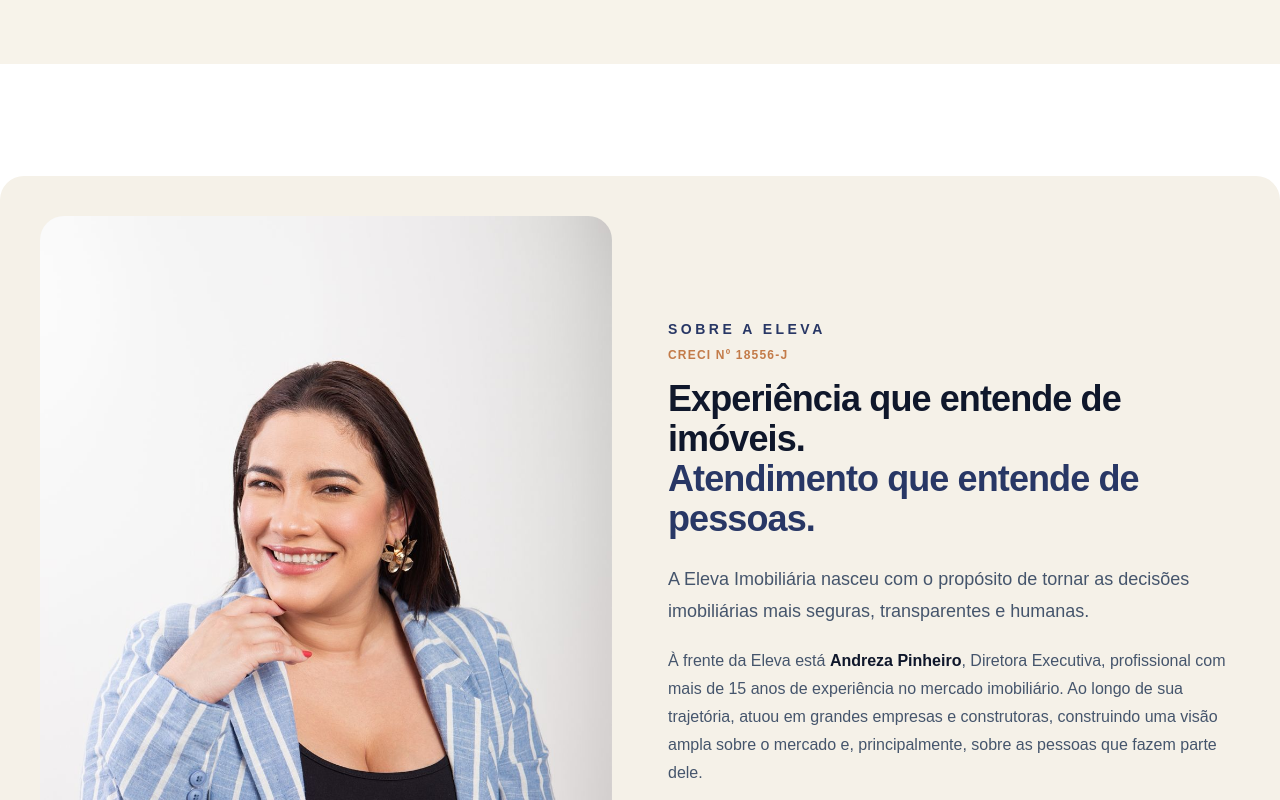
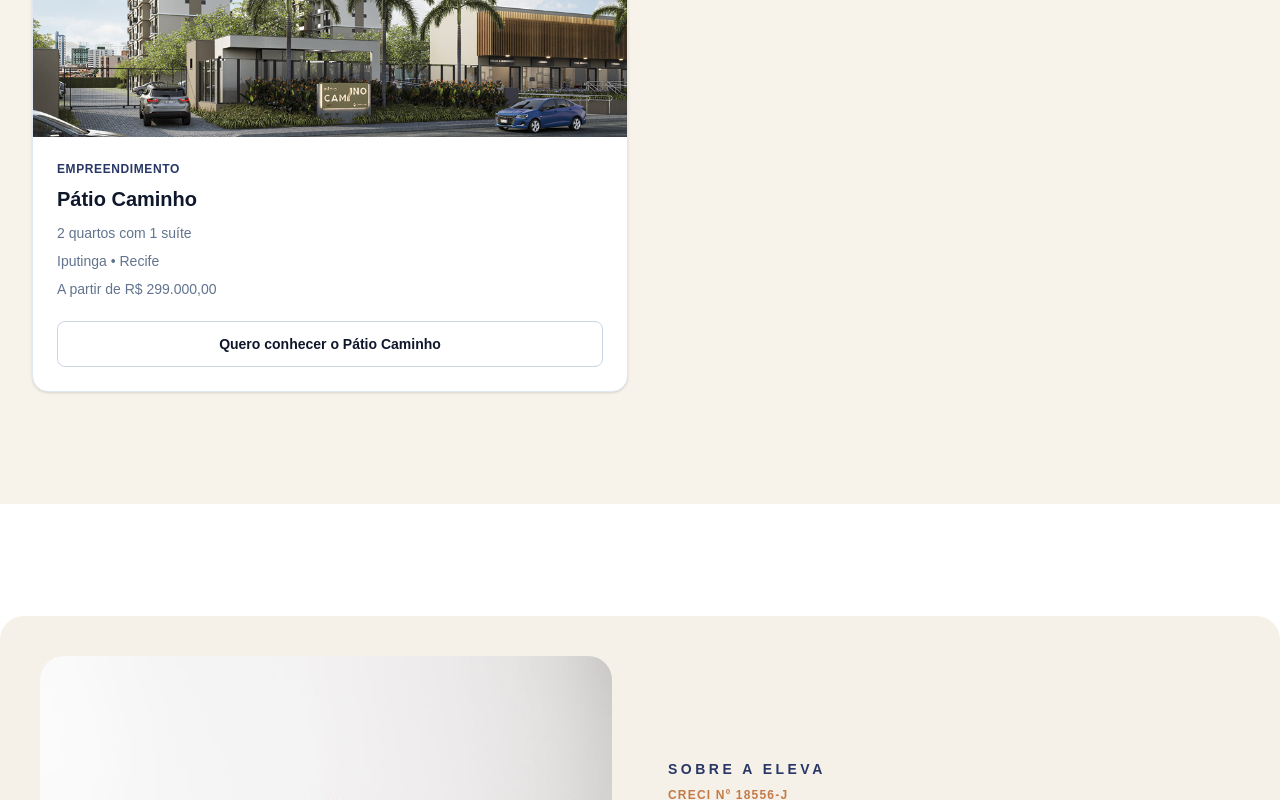
Before and after one commit to pedrojansen55-jpg/eleva-imobiliaria, a Next.js app: page / in a window 1280 px wide. Shown: the part 2740-3540 px from the top of the page. Built offline with nearby package versions, Linux system fonts and the light colour scheme.

Commit message:
Atualiza site da Eleva

```diff
--- a/app/page.tsx
+++ b/app/page.tsx
@@ -135,7 +135,7 @@
       {/* =========================
           IMÓVEIS
       ========================== */}
-      <section id="imoveis" className="bg-[#F7F3EA] py-20 lg:py-28">
+      <section id="imoveis" className="bg-[#F7F3EA] pt-8 pb-20 lg:pt-12 lg:pb-28">
 
         <div className="mx-auto max-w-7xl px-6 lg:px-8">
 
@@ -168,6 +168,7 @@
 
 
           <div className="mt-12 grid gap-6 md:grid-cols-2">
+
 
 
 
@@ -215,11 +216,7 @@
 {/* CARD 3 */}
 <div className="overflow-hidden rounded-2xl border border-slate-200 bg-white shadow-sm transition hover:-translate-y-1 hover:shadow-lg">
   <div className="h-56 overflow-hidden">
-    <img
-  src="/acacias/capamoral.png"
-  alt="Bosque das Acácias"
-  className="h-full w-full object-cover object-bottom"
-/>
+    <img src="/acacias/capamoral.png" alt="Bosque das Acácias" className="h-full w-full object-cover object-bottom" />
   </div>
   <div className="p-6">
     <p className="text-xs font-bold uppercase tracking-wider text-[#283765]">Empreendimento</p>
@@ -291,6 +288,25 @@
     </a>
   </div>
 </div>
+
+{/* CARD 7 */}
+<div className="overflow-hidden rounded-2xl border border-slate-200 bg-white shadow-sm transition hover:-translate-y-1 hover:shadow-lg">
+  <div className="h-56 overflow-hidden">
+    <img src="/patio caminho/patio.png" alt="Pátio Caminho" className="h-full w-full object-cover object-bottom" />
+  </div>
+  <div className="p-6">
+    <p className="text-xs font-bold uppercase tracking-wider text-[#283765]">Empreendimento</p>
+    <h3 className="mt-2 text-xl font-bold text-slate-900">Pátio Caminho</h3>
+    <div className="mt-2 space-y-1 text-sm leading-6 text-slate-500">
+      <p>2 quartos com 1 suíte</p>
+      <p>Iputinga • Recife</p>
+      <p>A partir de R$ 299.000,00</p>
+    </div>
+    <a href="https://wa.me/5581994897832?text=Ol%C3%A1!%20Tenho%20interesse%20no%20P%C3%A1tio%20Caminho.%20Gostaria%20de%20receber%20mais%20informa%C3%A7%C3%B5es." target="_blank" rel="noopener noreferrer" className="mt-5 block rounded-lg border border-slate-300 px-4 py-3 text-center text-sm font-semibold text-slate-900 transition hover:bg-[#F5F1E8]">
+      Quero conhecer o Pátio Caminho
+    </a>
+  </div>
+</div>
 </div>
 
         </div>
@@ -338,7 +354,7 @@
 
       <p className="mt-5 leading-7 text-slate-600">
         À frente da Eleva está <strong className="text-slate-900">Andreza Pinheiro</strong>,
-        Diretora Executiva, profissional com mais de 15 anos de experiência
+        Diretora Executiva, profissional com mais de 18 anos de experiência
         no mercado imobiliário. Ao longo de sua trajetória, atuou em grandes
         empresas e construtoras, construindo uma visão ampla sobre o mercado
         e, principalmente, sobre as pessoas que fazem parte dele.
```
Also changed, not shown: public/patio caminho/patio.png (added).
